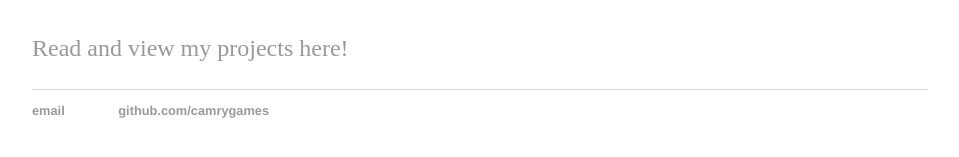
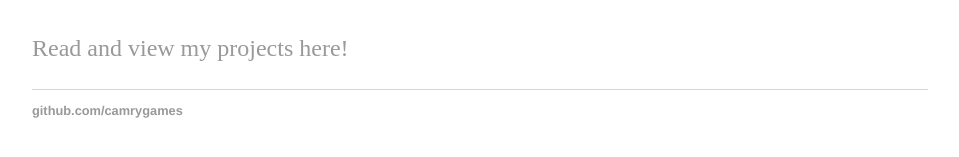
Before and after one commit to camrygames/camrygames.github.io, a Jekyll site: the page built from index.html, in a window 1280 px wide. Shown: the part 496-653 px from the top of the page, without its empty margins (160-1119 px from the left). Built offline with Jekyll 4.4.1, drawn with Linux system fonts in a browser that asks for light colours.

Commit message:
Update default.html
deleted email tags and email to keep this information private

```diff
--- a/_layouts/default.html
+++ b/_layouts/default.html
@@ -22,7 +22,6 @@
 		</div><!-- /.container -->
 		<footer>
     		<ul>
-        		<li><a href="teamtavernieriowa@gmail.com">email</a></li>
         		<li><a href="://github.httpscom/camrygames">github.com/camrygames</a></li>
 			</ul>
 		</footer>
```
